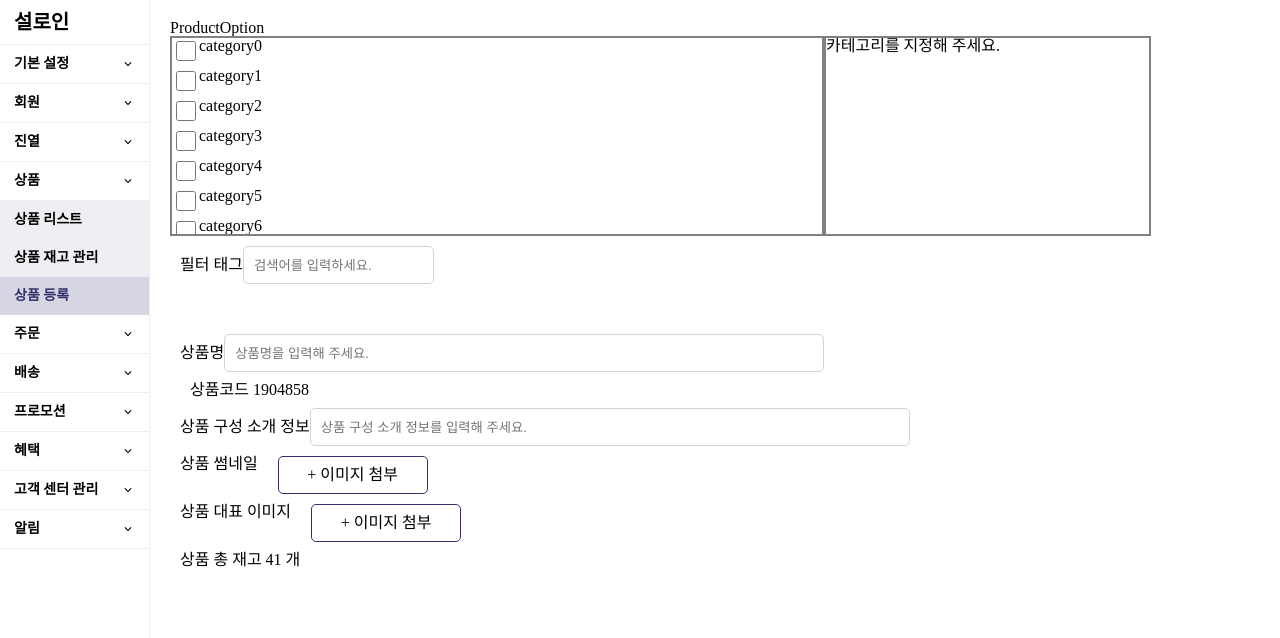
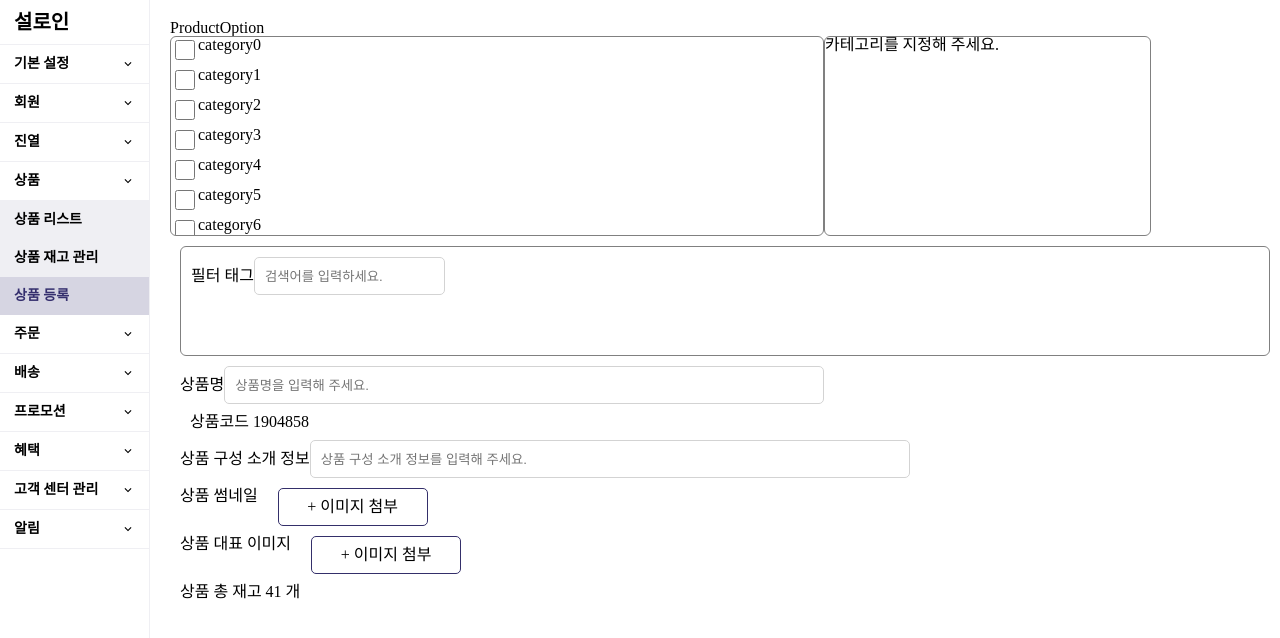
Before and after one commit to 2201infinity/adm_product_add, a React (Create React App) app: page / in a window 1280 px wide. Shown: the top 638 px of the page. Built offline with nearby package versions, Linux system fonts and the light colour scheme.

Commit message:
style: 카테고리 리스트, 태그 필터 css 수정

```diff
--- a/src/components/common/category/Category.js
+++ b/src/components/common/category/Category.js
@@ -74,17 +74,19 @@ const CategoryList = styled.div`
   width: 60%;
   height: 200px;
   overflow-y: scroll;
-  border: 2px solid grey;
+  border: 1px solid grey;
+  border-radius: 6px;
 `;
 const CategoryItem = styled.div`
   display: flex;
   height: 30px;
 `;
 const SelectedCategoryList = styled.div`
-  border: 2px solid grey;
+  border: 1px solid grey;
   width: 30%;
   height: 200px;
   overflow-y: scroll;
+  border-radius: 6px;
 `;
 const SelectedCategory = styled.div`
   height: 30px;
--- a/src/components/common/category/FilterTag.js
+++ b/src/components/common/category/FilterTag.js
@@ -77,7 +77,8 @@ function FilterTag() {
     <>
       <FilterBox>
         <div ref={filterBoxRef}>
-          <span>필터 태그</span>
+          <SearchBar>
+            <label>필터 태그</label>
             <Input
               type="text"
               value={query}
@@ -85,7 +86,8 @@ function FilterTag() {
               onFocus={() => setFocusOn(true)}
               placeholder="검색어를 입력하세요."
             />
-
+          </SearchBar>
+          <TagBox>
             {focusOn && <p>지정된 필터 태그</p>}
             <SelectedTagList>
               {tagList.map((item) => (
@@ -101,6 +103,7 @@ function FilterTag() {
                 </React.Fragment>
               ))}
             </SelectedTagList>
+          </TagBox>
 
           {focusOn && (
             <TagList>
@@ -130,6 +133,17 @@ const FilterBox = styled.div`
   margin: 10px;
   display: flex;
   flex-direction: column;
+  border: 1px solid grey;
+  border-radius: 6px;
+  justify-content: space-around;
+`;
+
+const SearchBar = styled.div`
+  margin: 10px;
+`;
+
+const TagBox = styled.div`
+  margin: 10px;
 `;
 
 const TagList = styled.div`
@@ -141,6 +155,8 @@ const TagList = styled.div`
   height: 80px;
   margin: 10px;
   padding-top: 10px;
+  border: 1px solid grey;
+  border-radius: 6px;
 `;
 
 const Tag = styled.div`
@@ -156,7 +172,7 @@ const Tag = styled.div`
 
 const SelectedTagList = styled.div`
   display: flex;
-  height: 20px;
+  height: 40px;
   margin: 10px;
   width: 100%;
 `;
```
Lines whose indentation alone changed are shown as unchanged.
